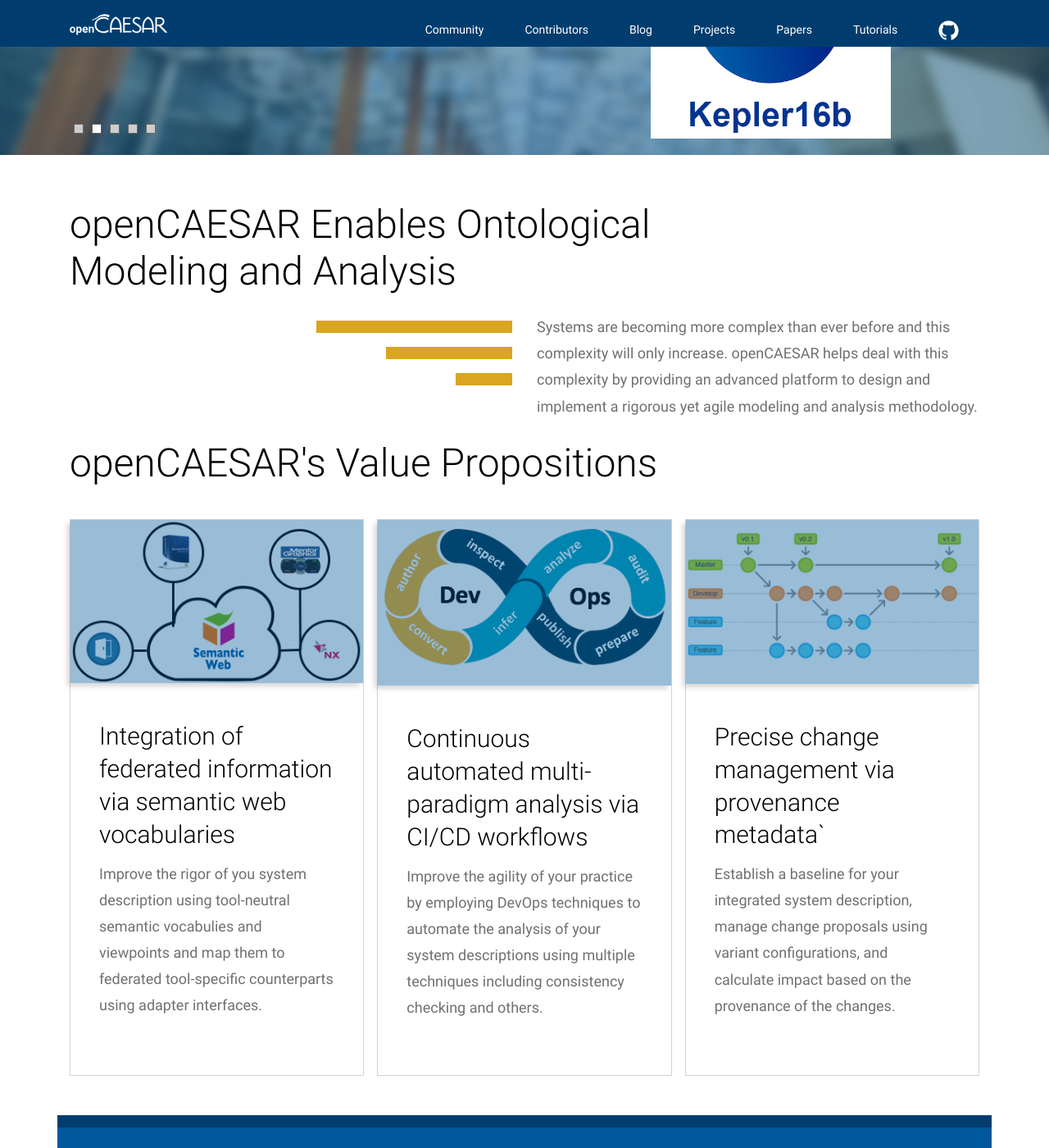
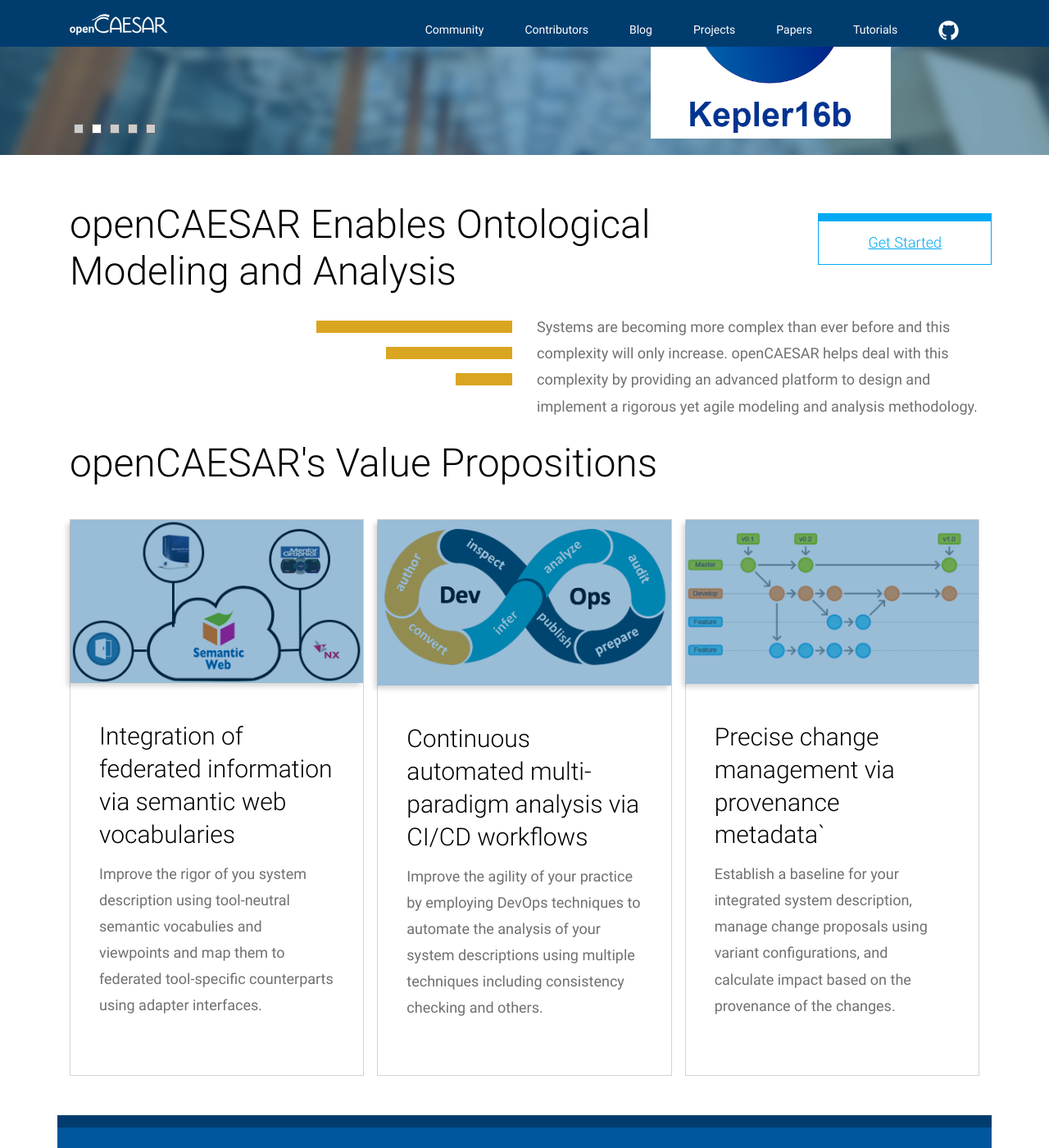
Before and after one commit to opencaesar/opencaesar.github.io, a Jekyll site: the page built from index.html, in a window 1280 px wide and 1400 px high, scrolled down 333 px. Shown: the whole window at 82% size. Built offline with Jekyll 4.4.1, drawn with Linux system fonts in a browser that asks for light colours; nearby versions of some CDN libraries.

Commit message:
add button

```diff
--- a/assets/css/ocStyle.css
+++ b/assets/css/ocStyle.css
@@ -274,6 +274,28 @@ a {
   text-decoration: underline;
 }
 
+.get-started-link-flip {
+  background: white;
+  border-radius: 0;
+  text-decoration: underline;
+  border-top: 10px;
+  border-style: solid;
+  padding-right: 60px;
+  padding-left: 60px;
+  border-color: #03a9f4;
+  color: #03a9f4;
+  font-family: Roboto, sans-serif;
+  font-size: 18px;
+  font-weight: 300;
+  font-style: normal;
+  font-stretch: normal;
+  line-height: 2.22;
+  letter-spacing: normal;
+  text-align: center;
+  margin-top: 15px;
+  margin-bottom: 15px;
+}
+
 .get-started-link:hover {
   text-decoration: underline;
   color: white;
@@ -447,7 +469,7 @@ div#content blockquote blockquote{
 
 @media (min-width: 992px) {
   .heading-width {
-    width: 70%;
+    width: 80%;
   }
 
   .contributor-info-oc{
--- a/index.html
+++ b/index.html
@@ -78,6 +78,9 @@
   <div class="row pt-2">
     <div class="col">
       <p class="title-oc heading-width">{{page.headingOne}}</p>
+    </div>
+    <div class="col-3.5">
+      <a class="btn button-oc" href="{{page.getStartedUrl | relative_url}}">{{page.headingSixButtonLable}}</a>
     </div>
   </div>
 </div>
```
